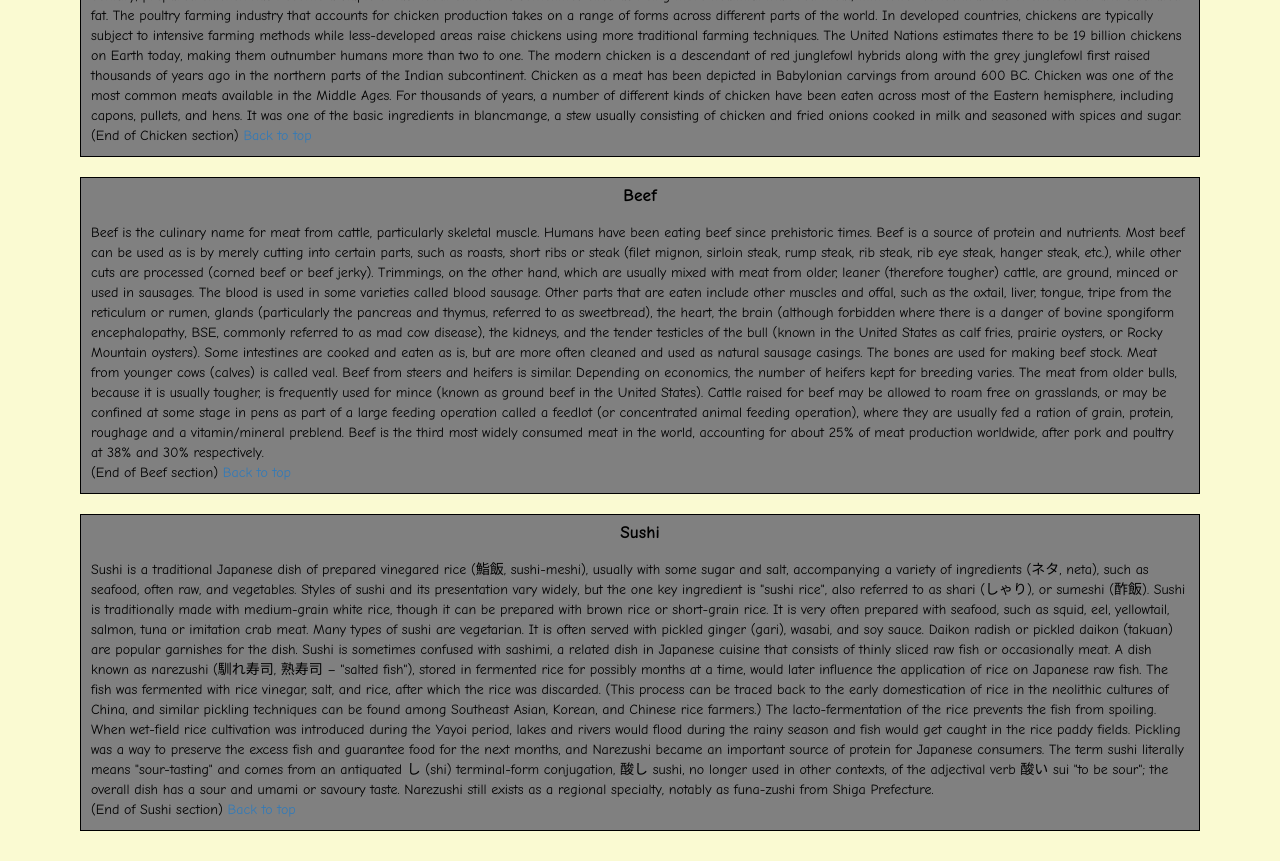
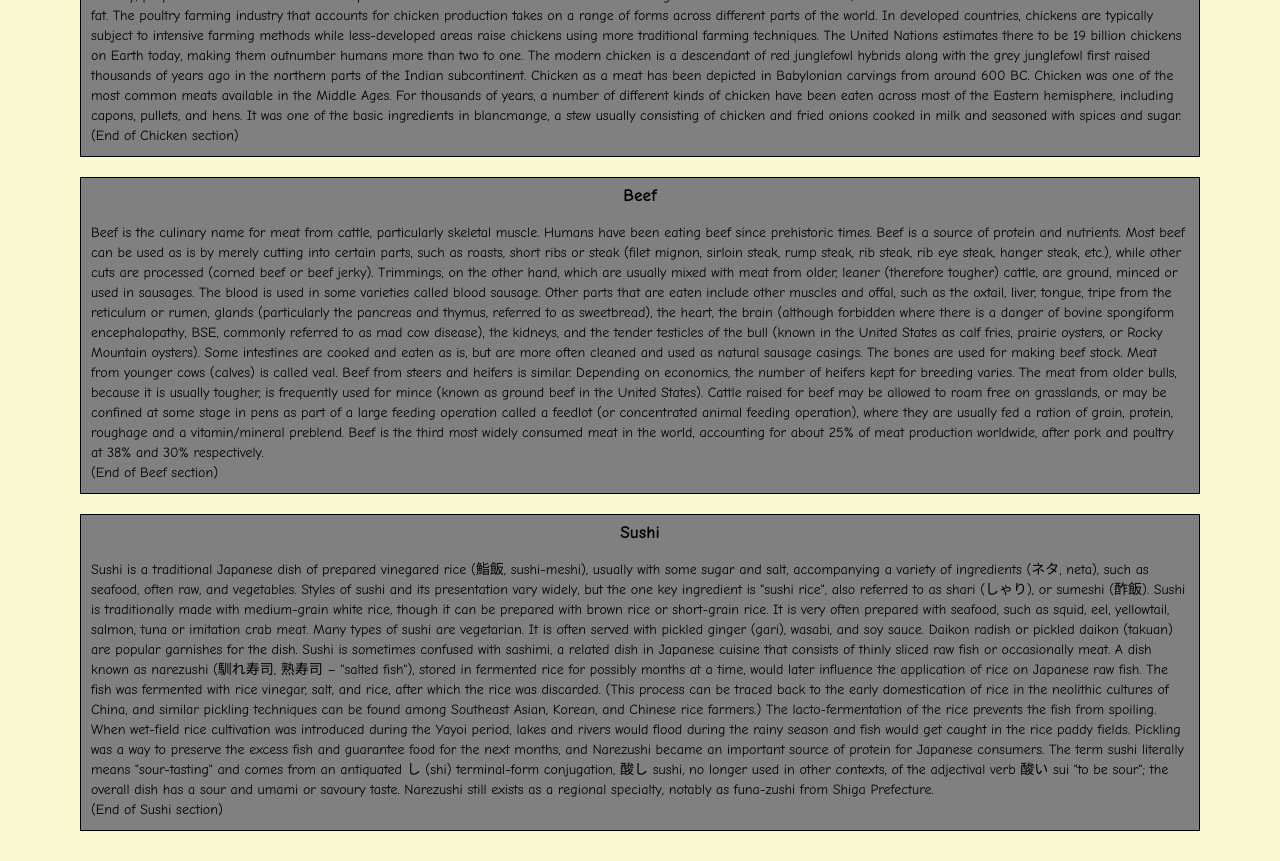
Before and after one commit to rodzak/Module3-solution, a plain HTML site: page index.html in a window 1280 px wide. Shown: the part 280-1141 px from the top of the page. Drawn offline with Linux system fonts and the light colour scheme; a script that the page names is missing.

Commit message:
Update index.html

```diff
--- a/index.html
+++ b/index.html
@@ -64,7 +64,7 @@
 
 			<br>
 			<span>(End of Chicken section)</span>
-		<a class="back-to-top" href="index.html">Back to top</a>
+		<a class="back-to-top visible-xs" href="index.html">Back to top</a>
 		</p>
 
 		</section>
@@ -83,7 +83,7 @@
 
 			Beef is the third most widely consumed meat in the world, accounting for about 25% of meat production worldwide, after pork and poultry at 38% and 30% respectively.<br>
 			<span>(End of Beef section)</span>
-		<a class="back-to-top" href="index.html">Back to top</a>
+		<a class="back-to-top visible-xs" href="index.html">Back to top</a>
 		</p>
 		</section>
 	</div>
@@ -101,7 +101,7 @@
 
 			A dish known as narezushi (馴れ寿司, 熟寿司 – "salted fish"), stored in fermented rice for possibly months at a time, would later influence the application of rice on Japanese raw fish. The fish was fermented with rice vinegar, salt, and rice, after which the rice was discarded. (This process can be traced back to the early domestication of rice in the neolithic cultures of China, and similar pickling techniques can be found among Southeast Asian, Korean, and Chinese rice farmers.) The lacto-fermentation of the rice prevents the fish from spoiling. When wet-field rice cultivation was introduced during the Yayoi period, lakes and rivers would flood during the rainy season and fish would get caught in the rice paddy fields. Pickling was a way to preserve the excess fish and guarantee food for the next months, and Narezushi became an important source of protein for Japanese consumers. The term sushi literally means "sour-tasting" and comes from an antiquated し (shi) terminal-form conjugation, 酸し sushi, no longer used in other contexts, of the adjectival verb 酸い sui "to be sour"; the overall dish has a sour and umami or savoury taste. Narezushi still exists as a regional specialty, notably as funa-zushi from Shiga Prefecture.<br>
 			<span>(End of Sushi section)</span>
-		<a class="back-to-top" href="index.html">Back to top</a>
+		<a class="back-to-top visible-xs" href="index.html">Back to top</a>
 		</p>
 		</section>
 	</div>
```
